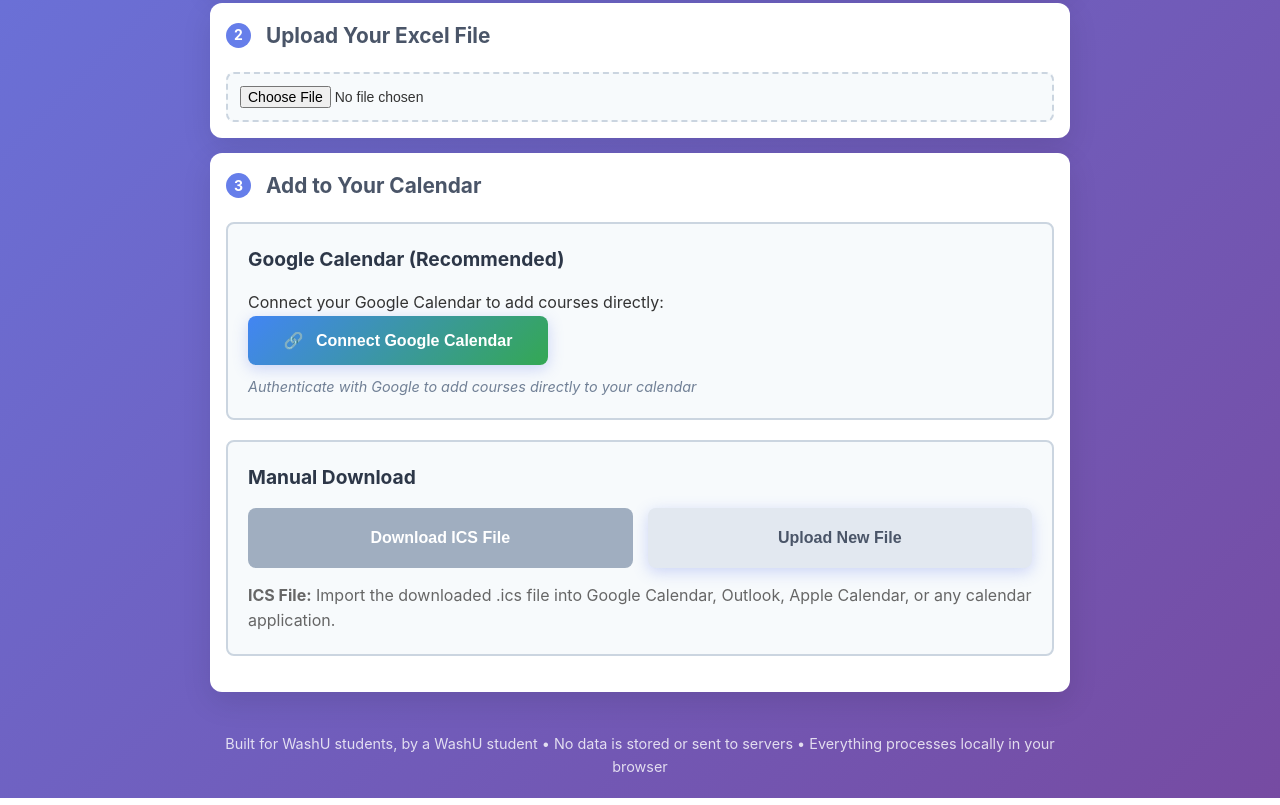
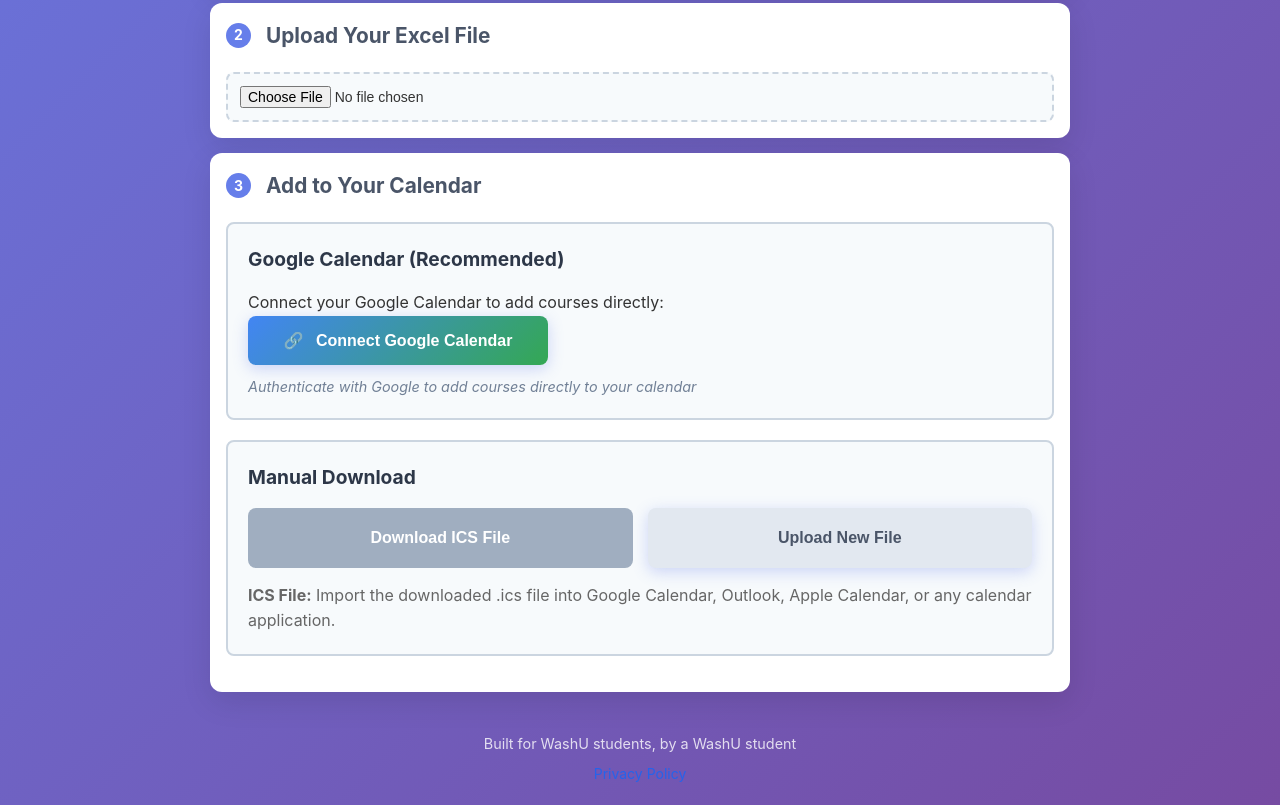
Before and after one commit to Daniel-Unah/workday-to-googlecal, a website: page public/index.html in a window 1280 px wide. Shown: the part 779-1584 px from the top of the page. Drawn offline with Linux system fonts and the light colour scheme; no server answers.

Commit message:
added a favicon and privacy policy

```diff
--- a/public/index.html
+++ b/public/index.html
@@ -4,6 +4,7 @@
     <meta charset="UTF-8">
     <meta name="viewport" content="width=device-width, initial-scale=1.0">
     <title>Workday to Google Calendar Converter</title>
+    <link rel="icon" type="image/svg+xml" href="favicon.svg">
     <link rel="stylesheet" href="styles.css">
     <script src="https://cdnjs.cloudflare.com/ajax/libs/xlsx/0.18.5/xlsx.full.min.js"></script>
 </head>
@@ -100,7 +101,10 @@
         </div>
 
         <div class="footer">
-            <p>Built for WashU students, by a WashU student • No data is stored or sent to servers • Everything processes locally in your browser</p>
+            <p>Built for WashU students, by a WashU student</p>
+            <p style="margin-top: 8px; font-size: 14px;">
+                <a href="/privacy.html" style="color: #2563eb; text-decoration: none;">Privacy Policy</a>
+            </p>
         </div>
     </div>
 
```
